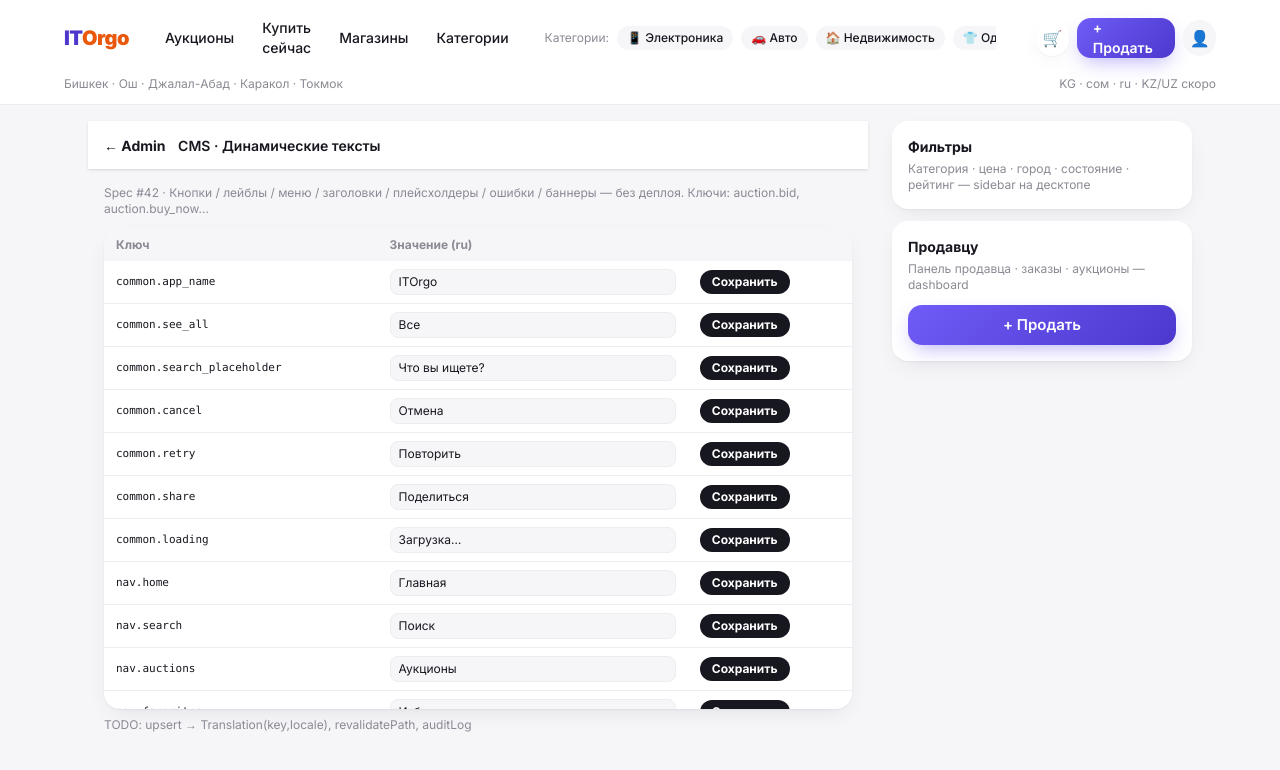
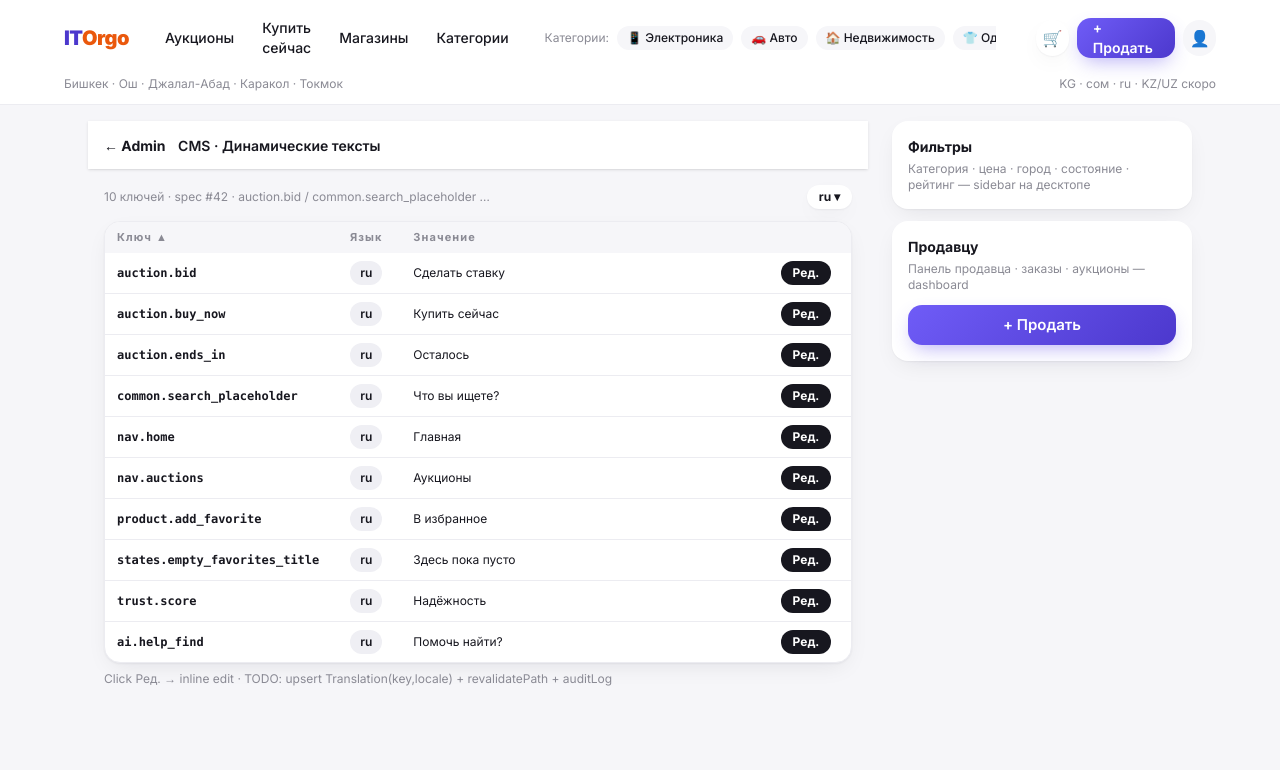
Before and after one commit to atabayhakan/itorgo, a Next.js app: page /admin/cms in a window 1280 px wide. Shown: the top 770 px of the page. Built offline with nearby package versions, Linux system fonts and the light colour scheme.

Commit message:
admin: CMS data-dense + inline edit (spec #42)

```diff
--- a/src/app/admin/cms/page.tsx
+++ b/src/app/admin/cms/page.tsx
@@ -1,35 +1,67 @@
-import { getCmsEntries } from "@/lib/cms";
+"use client";
 
-export default async function AdminCmsPage() {
-  const entries = await getCmsEntries();
+import { useState } from "react";
+import { DataDenseTable, type Column } from "@/components/admin/DataDenseTable";
+
+type CmsRow = { key: string; value: string; locale: string };
+
+const INITIAL: CmsRow[] = [
+  { key: "auction.bid", value: "Сделать ставку", locale: "ru" },
+  { key: "auction.buy_now", value: "Купить сейчас", locale: "ru" },
+  { key: "auction.ends_in", value: "Осталось", locale: "ru" },
+  { key: "common.search_placeholder", value: "Что вы ищете?", locale: "ru" },
+  { key: "nav.home", value: "Главная", locale: "ru" },
+  { key: "nav.auctions", value: "Аукционы", locale: "ru" },
+  { key: "product.add_favorite", value: "В избранное", locale: "ru" },
+  { key: "states.empty_favorites_title", value: "Здесь пока пусто", locale: "ru" },
+  { key: "trust.score", value: "Надёжность", locale: "ru" },
+  { key: "ai.help_find", value: "Помочь найти?", locale: "ru" },
+];
+
+export default function AdminCmsPage() {
+  const [rows, setRows] = useState<CmsRow[]>(INITIAL);
+  const [editing, setEditing] = useState<string | null>(null);
+  const [draft, setDraft] = useState("");
+
+  const cols: Column<CmsRow>[] = [
+    { key: "key", header: "Ключ", width: "220px", sortable: true, render: (r) => <span className="font-mono text-xs font-bold">{r.key}</span> },
+    { key: "locale", header: "Язык", width: "70px", align: "center", render: (r) => <span className="chip bg-surface-sunken text-xs">{r.locale}</span> },
+    {
+      key: "value",
+      header: "Значение",
+      render: (r) =>
+        editing === r.key ? (
+          <div className="flex gap-1">
+            <input value={draft} onChange={(e) => setDraft(e.target.value)} className="flex-1 rounded-lg border border-brand-600 bg-surface px-2 py-1 text-xs" autoFocus />
+            <button onClick={() => { setRows((rs) => rs.map((x) => (x.key === r.key ? { ...x, value: draft } : x))); setEditing(null); }} className="rounded-full bg-success px-2 py-1 text-xs font-bold text-white">✓</button>
+            <button onClick={() => setEditing(null)} className="rounded-full bg-surface-sunken px-2 py-1 text-xs">✕</button>
+          </div>
+        ) : (
+          <span className="text-xs">{r.value}</span>
+        ),
+    },
+    {
+      key: "id",
+      header: "",
+      width: "90px",
+      align: "center",
+      render: (r) => (editing === r.key ? null : <button onClick={() => { setEditing(r.key); setDraft(r.value); }} className="rounded-full bg-ink px-3 py-1 text-xs font-bold text-white">Ред.</button>),
+    },
+  ];
+
   return (
     <main className="min-h-dvh bg-surface-dim">
       <div className="sticky top-0 bg-surface px-4 py-3 shadow-sm">
         <a href="/admin" className="text-sm font-bold">← Admin</a> <span className="ml-2 text-sm font-semibold">CMS · Динамические тексты</span>
       </div>
       <div className="p-4">
-        <p className="text-xs text-ink-faint">Spec #42 · Кнопки / лейблы / меню / заголовки / плейсхолдеры / ошибки / баннеры — без деплоя. Ключи: auction.bid, auction.buy_now…</p>
-        <div className="mt-3 overflow-hidden rounded-2xl bg-surface shadow-card">
-          <div className="max-h-[60vh] overflow-auto">
-            <table className="w-full text-left text-xs">
-              <thead className="sticky top-0 bg-surface-dim text-ink-faint">
-                <tr><th className="px-3 py-2">Ключ</th><th className="px-3 py-2">Значение (ru)</th><th className="px-3 py-2" /></tr>
-              </thead>
-              <tbody className="divide-y divide-line">
-                {entries.map((e) => (
-                  <tr key={e.key}>
-                    <td className="px-3 py-2 font-mono text-[11px]">{e.key}</td>
-                    <td className="px-3 py-2">
-                      <input defaultValue={e.value} className="w-full rounded-lg border border-line bg-surface-dim px-2 py-1 text-xs" />
-                    </td>
-                    <td className="px-3 py-2"><button className="rounded-full bg-ink px-3 py-1 text-xs font-bold text-white">Сохранить</button></td>
-                  </tr>
-                ))}
-              </tbody>
-            </table>
-          </div>
+        <div className="mb-3 flex items-center justify-between text-xs">
+          <span className="text-ink-faint">{rows.length} ключей · spec #42 · auction.bid / common.search_placeholder …</span>
+          <span className="rounded-full bg-surface px-3 py-1 font-bold shadow-card">ru ▾</span>
         </div>
-        <p className="mt-2 text-xs text-ink-faint">TODO: upsert → Translation(key,locale), revalidatePath, auditLog</p>
+        {/* @ts-ignore */}
+        <DataDenseTable columns={cols} rows={rows} sortKey="key" />
+        <p className="mt-2 text-xs text-ink-faint">Click Ред. → inline edit · TODO: upsert Translation(key,locale) + revalidatePath + auditLog</p>
       </div>
     </main>
   );
```
